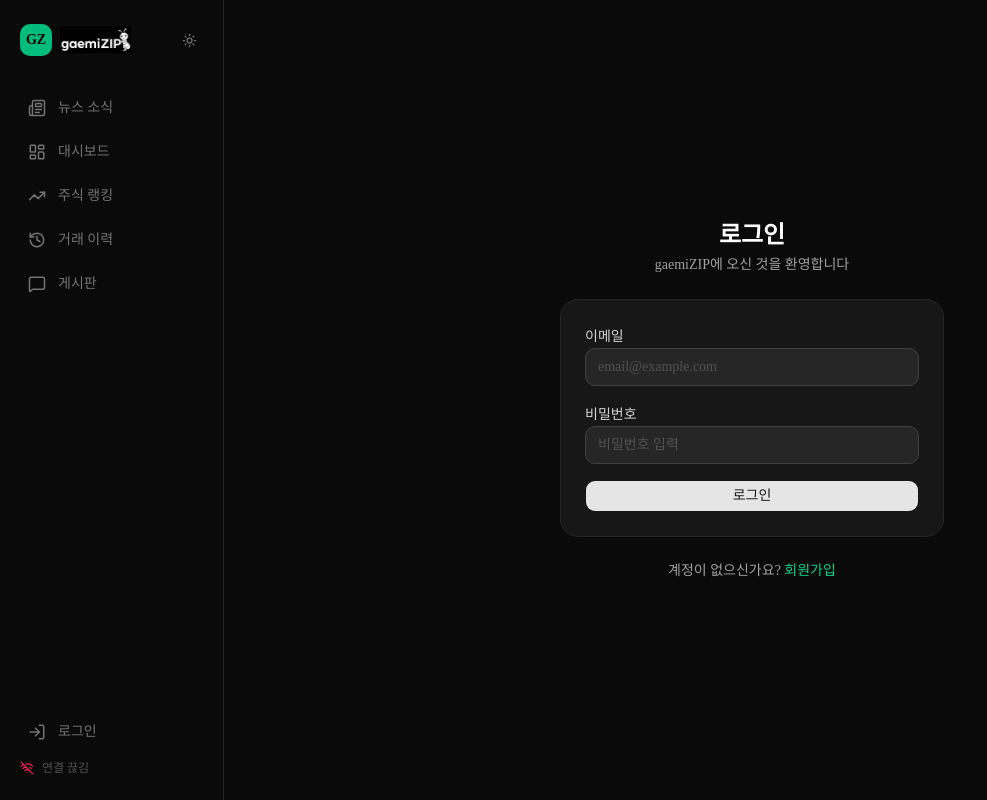
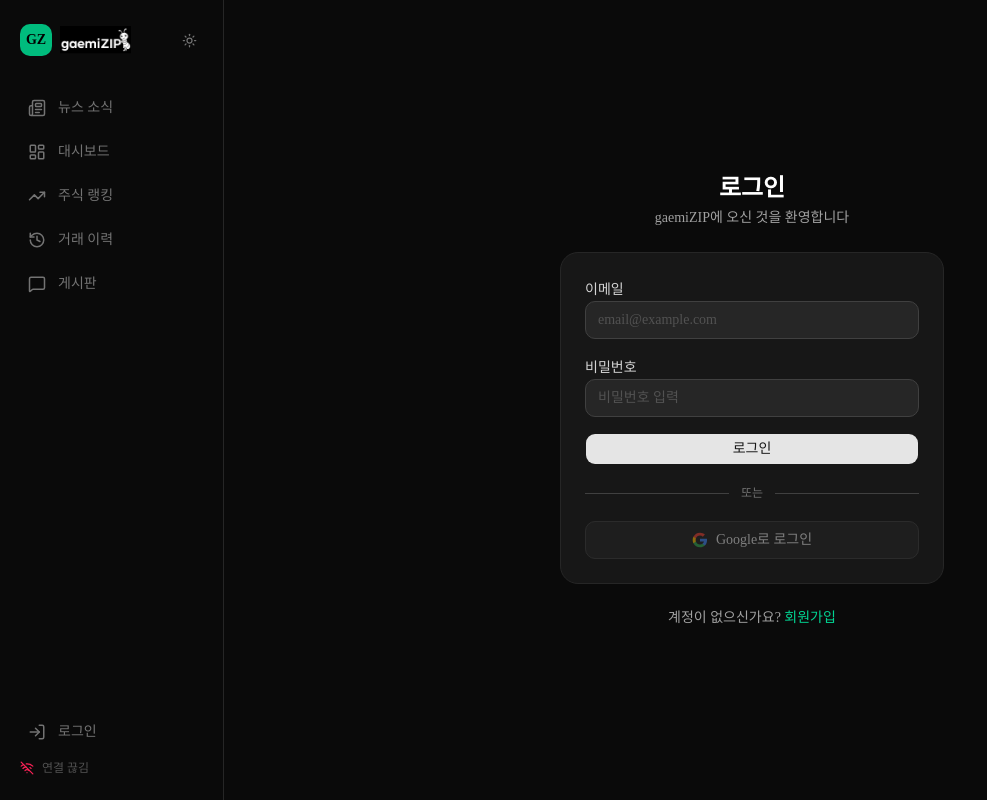
Before and after one commit to FreshCow/gaemiZIP, a Next.js app in the folder web/: page /login in a window 1280 px wide. Shown: the whole page, without its empty margins (0-987 px from the left). Built offline with nearby package versions, Linux system fonts and the light colour scheme; no server answers.

Commit message:
구글 로그인 연동 및 인증 에러 해결

```diff
--- a/web/package.json
+++ b/web/package.json
@@ -10,6 +10,7 @@
   },
   "dependencies": {
     "@base-ui/react": "^1.4.1",
+    "@react-oauth/google": "^0.13.5",
     "@tanstack/react-query": "^5.100.5",
     "axios": "^1.15.2",
     "class-variance-authority": "^0.7.1",
--- a/web/src/app/layout.tsx
+++ b/web/src/app/layout.tsx
@@ -5,6 +5,7 @@ import { Sidebar } from "@/components/layout/Sidebar";
 import { WebSocketProvider } from "@/components/layout/WebSocketProvider";
 import { ThemeProvider } from "@/components/layout/ThemeProvider";
 import { AuthStoreInitializer } from "@/components/layout/AuthStoreInitializer";
+import { GoogleAuthProvider } from "@/components/layout/GoogleAuthProvider";
 import "./globals.css";
 
 const geist = Geist({ variable: "--font-geist", subsets: ["latin"] });
@@ -19,6 +20,7 @@ export default function RootLayout({ children }: { children: React.ReactNode })
     <html lang="ko" className={`${geist.variable} h-full antialiased`} suppressHydrationWarning>
       <body className="flex h-full">
         <ThemeProvider>
+          <GoogleAuthProvider>
             <TooltipProvider>
               <AuthStoreInitializer />
               <WebSocketProvider>
@@ -26,6 +28,7 @@ export default function RootLayout({ children }: { children: React.ReactNode })
                 <main className="flex-1 overflow-y-auto">{children}</main>
               </WebSocketProvider>
             </TooltipProvider>
+          </GoogleAuthProvider>
         </ThemeProvider>
       </body>
     </html>
--- a/web/src/app/login/page.tsx
+++ b/web/src/app/login/page.tsx
@@ -6,6 +6,7 @@ import Link from "next/link";
 import { authApi } from "@/services/authApi";
 import { useAuthStore } from "@/store/useAuthStore";
 import { Button } from "@/components/ui/button";
+import { GoogleLoginButton } from "@/components/auth/GoogleLoginButton";
 
 export default function LoginPage() {
   const router = useRouter();
@@ -29,6 +30,21 @@ export default function LoginPage() {
     } catch (e: unknown) {
       const err = e as { response?: { data?: string } };
       setError(err.response?.data ?? "로그인에 실패했습니다.");
+    } finally {
+      setLoading(false);
+    }
+  };
+
+  const handleGoogleSuccess = async (idToken: string) => {
+    setLoading(true);
+    setError("");
+    try {
+      const response = await authApi.googleLogin(idToken);
+      setAuth(response);
+      router.push("/");
+    } catch (e: unknown) {
+      const err = e as { response?: { data?: string } };
+      setError(err.response?.data ?? "구글 로그인에 실패했습니다.");
     } finally {
       setLoading(false);
     }
@@ -74,6 +90,18 @@ export default function LoginPage() {
           <Button className="w-full" onClick={handleSubmit} disabled={loading}>
             {loading ? "로그인 중..." : "로그인"}
           </Button>
+
+          <div className="relative flex items-center gap-3 py-1">
+            <div className="h-px flex-1 bg-gray-200 dark:bg-neutral-700" />
+            <span className="text-xs text-gray-400 dark:text-neutral-500">또는</span>
+            <div className="h-px flex-1 bg-gray-200 dark:bg-neutral-700" />
+          </div>
+
+          <GoogleLoginButton
+            onSuccess={handleGoogleSuccess}
+            onError={setError}
+            disabled={loading}
+          />
         </div>
 
         <p className="text-center text-sm text-gray-500 dark:text-neutral-400">
--- /dev/null
+++ b/web/src/components/auth/GoogleLoginButton.tsx
@@ -0,0 +1,102 @@
+"use client";
+
+import { useCallback, useEffect, useRef } from "react";
+import { useGoogleOAuth } from "@react-oauth/google";
+
+declare global {
+  interface Window {
+    google?: {
+      accounts: {
+        id: {
+          initialize: (config: {
+            client_id: string;
+            callback: (response: { credential?: string }) => void;
+            auto_select?: boolean;
+            cancel_on_tap_outside?: boolean;
+          }) => void;
+          prompt: (
+            momentListener?: (notification: {
+              isNotDisplayed: () => boolean;
+              isSkippedMoment: () => boolean;
+              getNotDisplayedReason: () => string;
+            }) => void
+          ) => void;
+        };
+      };
+    };
+  }
+}
+
+function GoogleIcon() {
+  return (
+    <svg viewBox="0 0 24 24" className="h-4 w-4 shrink-0" aria-hidden="true">
+      <path fill="#4285F4" d="M22.56 12.25c0-.78-.07-1.53-.2-2.25H12v4.26h5.92c-.26 1.37-1.04 2.53-2.21 3.31v2.77h3.57c2.08-1.92 3.28-4.74 3.28-8.09z" />
+      <path fill="#34A853" d="M12 23c2.97 0 5.46-.98 7.28-2.66l-3.57-2.77c-.98.66-2.23 1.06-3.71 1.06-2.86 0-5.29-1.93-6.16-4.53H2.18v2.84C3.99 20.53 7.7 23 12 23z" />
+      <path fill="#FBBC05" d="M5.84 14.09c-.22-.66-.35-1.36-.35-2.09s.13-1.43.35-2.09V7.07H2.18C1.43 8.55 1 10.22 1 12s.43 3.45 1.18 4.93l3.66-2.84z" />
+      <path fill="#EA4335" d="M12 5.38c1.62 0 3.06.56 4.21 1.64l3.15-3.15C17.45 2.09 14.97 1 12 1 7.7 1 3.99 3.47 2.18 7.07l3.66 2.84c.87-2.6 3.3-4.53 6.16-4.53z" />
+    </svg>
+  );
+}
+
+interface GoogleLoginButtonProps {
+  onSuccess: (idToken: string) => void;
+  onError: (message: string) => void;
+  disabled?: boolean;
+}
+
+export function GoogleLoginButton({ onSuccess, onError, disabled }: GoogleLoginButtonProps) {
+  const { clientId, scriptLoadedSuccessfully } = useGoogleOAuth();
+  const initialized = useRef(false);
+
+  // Refs so the stable callback always sees the latest handlers without re-initializing
+  const onSuccessRef = useRef(onSuccess);
+  const onErrorRef = useRef(onError);
+  useEffect(() => { onSuccessRef.current = onSuccess; }, [onSuccess]);
+  useEffect(() => { onErrorRef.current = onError; }, [onError]);
+
+  const stableCallback = useCallback((response: { credential?: string }) => {
+    if (response.credential) {
+      onSuccessRef.current(response.credential);
+    } else {
+      onErrorRef.current("구글 인증 정보를 가져오지 못했습니다.");
+    }
+  }, []); // empty deps — never recreated, reads latest via refs
+
+  useEffect(() => {
+    if (!scriptLoadedSuccessfully || initialized.current) return;
+    window.google?.accounts.id.initialize({
+      client_id: clientId,
+      callback: stableCallback,
+      auto_select: false,
+      cancel_on_tap_outside: true,
+    });
+    initialized.current = true;
+  }, [scriptLoadedSuccessfully, clientId, stableCallback]);
+
+  const handleClick = () => {
+    if (!window.google?.accounts?.id) {
+      onErrorRef.current("구글 서비스가 아직 로드되지 않았습니다. 잠시 후 다시 시도해 주세요.");
+      return;
+    }
+    // prompt()는 사용자 클릭 이벤트 안에서 직접 호출해야 팝업 차단 없이 동작함
+    window.google.accounts.id.prompt((notification) => {
+      if (notification.isNotDisplayed() || notification.isSkippedMoment()) {
+        onErrorRef.current(
+          "구글 로그인 창을 표시할 수 없습니다. 팝업 차단을 해제하거나 잠시 후 다시 시도해 주세요."
+        );
+      }
+    });
+  };
+
+  return (
+    <button
+      type="button"
+      onClick={handleClick}
+      disabled={disabled || !scriptLoadedSuccessfully}
+      className="inline-flex w-full items-center justify-center gap-2 rounded-lg border border-gray-200 bg-white px-4 py-2 text-sm font-medium text-gray-700 transition-colors hover:bg-gray-50 disabled:cursor-not-allowed disabled:opacity-50 dark:border-neutral-700 dark:bg-neutral-800 dark:text-neutral-200 dark:hover:bg-neutral-700"
+    >
+      <GoogleIcon />
+      Google로 로그인
+    </button>
+  );
+}
--- /dev/null
+++ b/web/src/components/layout/GoogleAuthProvider.tsx
@@ -0,0 +1,11 @@
+"use client";
+
+import { GoogleOAuthProvider } from "@react-oauth/google";
+
+export function GoogleAuthProvider({ children }: { children: React.ReactNode }) {
+  return (
+    <GoogleOAuthProvider clientId={process.env.NEXT_PUBLIC_GOOGLE_CLIENT_ID!}>
+      {children}
+    </GoogleOAuthProvider>
+  );
+}
--- a/web/src/services/api.ts
+++ b/web/src/services/api.ts
@@ -8,7 +8,7 @@ const api = axios.create({
 api.interceptors.request.use((config) => {
   if (typeof window !== "undefined") {
     const token = localStorage.getItem("gaemi_token");
-    if (token) {
+    if (token && token !== "null" && token !== "undefined") {
       config.headers.Authorization = `Bearer ${token}`;
     }
   }
--- a/web/src/services/authApi.ts
+++ b/web/src/services/authApi.ts
@@ -7,4 +7,7 @@ export const authApi = {
 
   signUp: (dto: SignUpRequest) =>
     api.post<string>("/auth/signup", dto).then((r) => r.data),
+
+  googleLogin: (idToken: string) =>
+    api.post<AuthResponse>("/auth/google", { idToken }).then((r) => r.data),
 };
```
Also changed, not shown: 1 other file (tests, documents, lock files or other folders). Lines whose indentation alone changed are shown as unchanged.
